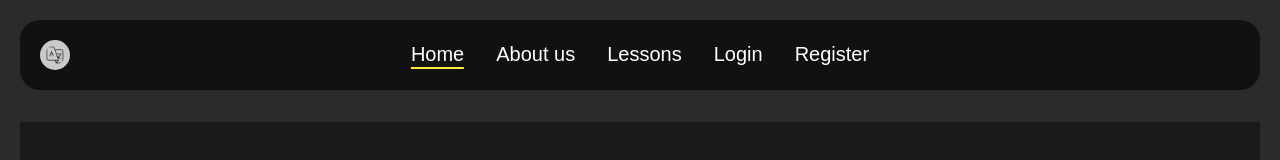
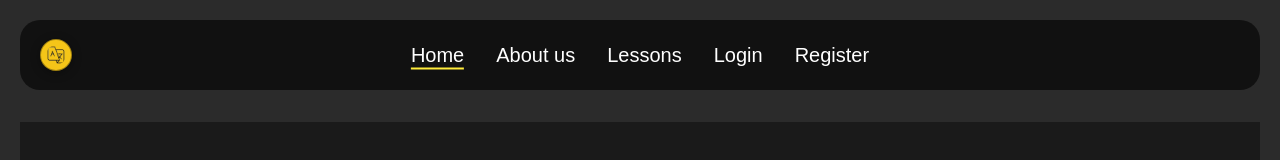
Before and after one commit to shmuelkalazan/Michlala-leminhal-finel-project, a React (Vite) app in the folder client/: page / in a window 1280 px wide. Shown: the top 160 px of the page. Built offline with nearby package versions, Linux system fonts and the light colour scheme.

Commit message:
feat/add logout

```diff
--- a/client/src/components/I18n/I18n.module.scss
+++ b/client/src/components/I18n/I18n.module.scss
@@ -1,4 +1,30 @@
 .select {
-  padding: 5px;
-  font-size: 16px;
+  padding: 8px 12px;
+  font-size: 14px;
+  border-radius: 10px;
+  border: 1px solid #3a3a3a;
+  background: #1c1c1c;
+  color: #fff;
+  cursor: pointer;
+  font-family: Arial, sans-serif;
+
+  /* visual only (no layout/position changes) */
+  box-shadow: 0 4px 12px rgba(0, 0, 0, 0.35);
+  transition: background-color 120ms ease, border-color 120ms ease, box-shadow 120ms ease;
 }
+
+.select:hover {
+  border-color: #f5c518;
+  background: #242424;
+}
+
+.select:focus {
+  outline: none;
+  border-color: #f5c518;
+  box-shadow: 0 0 0 2px rgba(245, 197, 24, 0.18), 0 4px 12px rgba(0, 0, 0, 0.35);
+}
+
+.select option {
+  background: #1c1c1c;
+  color: #fff;
+}
--- a/client/src/components/headerNavbar/headerNavbar.module.scss
+++ b/client/src/components/headerNavbar/headerNavbar.module.scss
@@ -1,8 +1,8 @@
 .nav {
   position: absolute;
-  top: 35px;
+  top: 50%;
   left: 50%;
-  transform: translateX(-50%);
+  transform: translate(-50%, -50%);
   display: flex;
   gap: 2rem;
 }
--- a/client/src/components/headerPage/headerPage.module.scss
+++ b/client/src/components/headerPage/headerPage.module.scss
@@ -1,7 +1,4 @@
 .headerPageContainer {
-  display: flex;
-  justify-content: space-between;
-  align-items: center;
   width: 100%;
   height: 70px;
   max-height: 70px;
@@ -10,6 +7,25 @@
   border-radius: 20px;
   background-color: #111;
   color: #fff;
+  position: relative;
+}
+
+.leftSection {
+  display: flex;
+  align-items: center;
+  position: absolute;
+  left: 20px;
+  top: 50%;
+  transform: translateY(-50%);
+}
+
+.rightSection {
+  display: flex;
+  align-items: center;
+  position: absolute;
+  right: 20px;
+  top: 50%;
+  transform: translateY(-50%);
 }
 
 .welcomeText {
--- a/client/src/components/headerPage/headerPage.tsx
+++ b/client/src/components/headerPage/headerPage.tsx
@@ -1,12 +1,18 @@
 import styles from "./headerPage.module.scss";
 import SelectLanguage from "../selectLanguage/selectLanguage";
 import HeaderNavbar from "../headerNavbar/HeaderNavbar";
+import LogoutButton from "../logoutButton/LogoutButton";
 
 const HeaderPage = () => {
   return (
     <header className={styles.headerPageContainer}>
-      <SelectLanguage />
+      <div className={styles.leftSection}>
+        <SelectLanguage />
+      </div>
       <HeaderNavbar />
+      <div className={styles.rightSection}>
+        <LogoutButton />
+      </div>
     </header>
   );
 };
--- /dev/null
+++ b/client/src/components/logoutButton/LogoutButton.tsx
@@ -0,0 +1,29 @@
+import { useAtomValue, useSetAtom } from "jotai";
+import { useTranslation } from "react-i18next";
+import { useNavigate } from "react-router-dom";
+import { authUserAtom } from "../../state/authAtom";
+import styles from "./logoutButton.module.scss";
+
+const LogoutButton = () => {
+  const { t } = useTranslation();
+  const navigate = useNavigate();
+  const user = useAtomValue(authUserAtom);
+  const setUser = useSetAtom(authUserAtom);
+
+  const handleLogout = () => {
+    setUser(null);
+    navigate("/");
+  };
+
+  if (!user) {
+    return null;
+  }
+
+  return (
+    <button type="button" className={styles.logoutBtn} onClick={handleLogout}>
+      {t("logout")}
+    </button>
+  );
+};
+
+export default LogoutButton;
--- /dev/null
+++ b/client/src/components/logoutButton/logoutButton.module.scss
@@ -0,0 +1,16 @@
+.logoutBtn {
+  background: #f5c518;
+  color: #000;
+  border: none;
+  padding: 0.45rem 0.9rem;
+  border-radius: 10px;
+  font-size: 16px;
+  font-weight: 700;
+  cursor: pointer;
+  transition: background-color 140ms ease, transform 140ms ease, box-shadow 140ms ease;
+}
+
+.logoutBtn:hover {
+  background: #ffdd55;
+  box-shadow: 0 4px 12px rgba(245, 197, 24, 0.35);
+}
--- a/client/src/components/selectLanguage/selectLanguage.module.scss
+++ b/client/src/components/selectLanguage/selectLanguage.module.scss
@@ -1,14 +1,25 @@
 .languageSelector {
   display: flex;
-    align-items: center;
+  align-items: center;
 }
 
-.languageIcon{
-    background-color: rgba(221, 221, 221, 0.904);
-    border-radius: 50%;
-    padding: 5px;
-    display: flex;
-    justify-content: center;
-    align-items: center;
-    cursor: pointer;
+.languageIcon {
+  background-color: #f5c518; /* bright background so icon is visible */
+  border-radius: 50%;
+  padding: 5px;
+  cursor: pointer;
+
+  /* visual polish (doesn't affect position/layout) */
+  border: 1px solid rgba(0, 0, 0, 0.35);
+  box-shadow: 0 2px 10px rgba(0, 0, 0, 0.35);
+  transition: transform 120ms ease, box-shadow 120ms ease, filter 120ms ease;
 }
+
+.languageIcon:hover {
+  filter: brightness(1.05);
+  box-shadow: 0 4px 14px rgba(0, 0, 0, 0.45);
+}
+
+.languageIcon:active {
+  transform: translateY(1px);
+}
```
